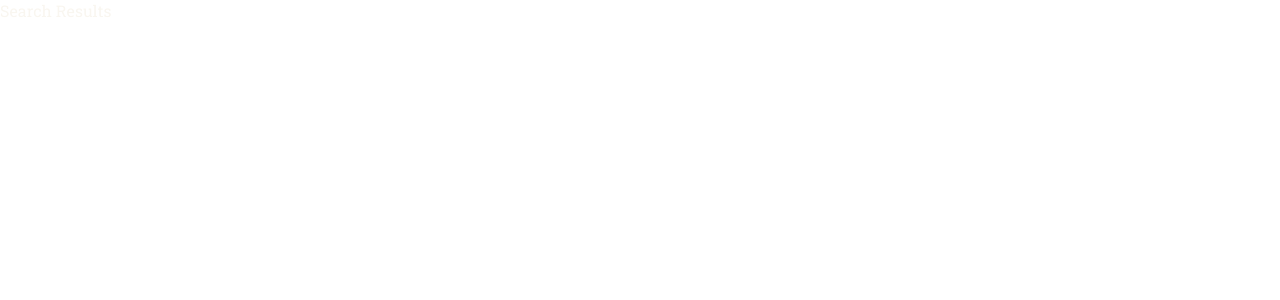
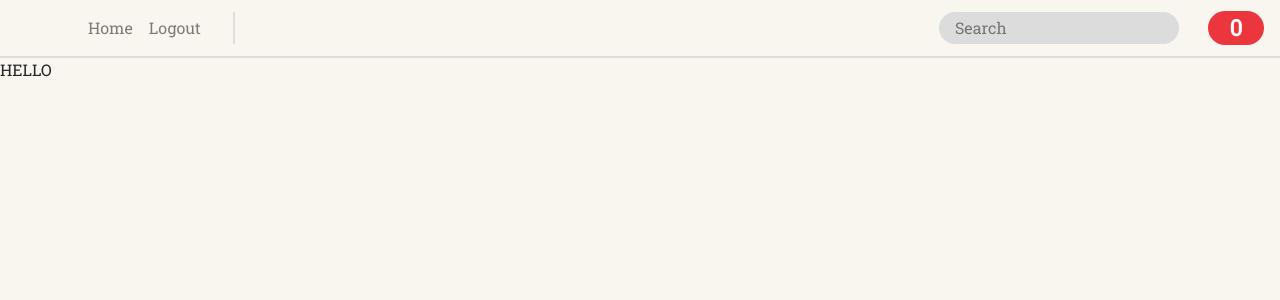
Before and after one commit to Crumbs-SS/ClientFrontEnd, a React (Create React App) app: page /search in a window 1280 px wide. Shown: the top 300 px of the page. Built offline with nearby package versions, Linux system fonts and the light colour scheme.

Commit message:
JTN-078 feat: header component created

```diff
--- a/public/index.html
+++ b/public/index.html
@@ -14,6 +14,12 @@
     <link href="https://fonts.googleapis.com/css2?family=Architects+Daughter&display=swap" rel="stylesheet">
     <link rel="preconnect" href="https://fonts.gstatic.com">
     <link href="https://fonts.googleapis.com/css2?family=Roboto+Slab&display=swap" rel="stylesheet">
+    <link
+      rel="stylesheet"
+      href="https://cdn.jsdelivr.net/npm/bootstrap@4.6.0/dist/css/bootstrap.min.css"
+      integrity="sha384-B0vP5xmATw1+K9KRQjQERJvTumQW0nPEzvF6L/Z6nronJ3oUOFUFpCjEUQouq2+l"
+      crossorigin="anonymous"
+    />
     <title>Scrumptious</title>
   </head>
   <body>
--- a/src/components/Header.js
+++ b/src/components/Header.js
@@ -1,9 +1,54 @@
+import '../style/header.css';
+import { Navbar, Nav, Form, Button } from 'react-bootstrap';
+import { useState } from 'react';
+import { useDispatch } from 'react-redux';
+import { Redirect } from 'react-router-dom';
+import RestaurantService from '../adapters/restaurantService';
 
 const Header = () => {
+  const dispatch = useDispatch();
+
+  const [ searchText, setSearchText ] = useState('');
+  const [ redirectUser, doRedirectUser ] = useState(false);
+
+  const searchForContent = (e) => {
+    e.preventDefault();
+    if(searchText){
+      RestaurantService.getRestaurants(searchText)
+      .then(response => response.json())
+      .then(searchResults => dispatch({
+        type: "SET_SEARCH_RESULTS",
+        searchResults
+      }));
+
+      doRedirectUser(true);
+    }
+  }
+
   return(
-    <div id="header-component">
-
-    </div>
+    <>
+      <div id="header-component">
+        <Navbar>
+          <Nav className="mr-auto">
+            <div className="sidebar-opener"></div>
+            <Nav.Link href= "/">Home</Nav.Link>
+            <Nav.Link href="/logout">Logout</Nav.Link>
+            <div className="vert-line"></div>
+          </Nav>
+          <Form inline onSubmit={searchForContent}>
+            <input
+              onChange={e => setSearchText(e.target.value)}
+              type="text"
+              placeholder="Search"
+              className="search-input"
+            />
+            <span className="shopping-icon">0</span>
+          </Form>
+        </Navbar>
+        <div className="inline-header"></div>
+      </div>
+      { redirectUser ? <Redirect push to={`/search?query=${searchText}`}/> : null }
+    </>
   )
 }
 
--- a/src/components/pages/SearchPage.js
+++ b/src/components/pages/SearchPage.js
@@ -1,11 +1,14 @@
 import '../../style/search-page.css';
-
+import Header from '../Header';
 
 const SearchPage = () => {
     return(
-      <div className="search-page">
-        Search Results
-      </div>
+      <>
+        <Header />
+        <div className="search-page">
+        HELLO
+        </div>
+      </>
     )
 }
 
--- /dev/null
+++ b/src/style/header.css
@@ -0,0 +1,43 @@
+.inline-header{
+  height: 2px;
+  width: 100%;
+  background: rgba(0, 0, 0, .1);
+}
+
+.sidebar-opener{
+  margin-right: 4em;
+}
+
+.search-input{
+  border-radius: 5em;
+  border: none;
+  background: rgb(220, 220, 220);
+  padding-left: 1em;
+  height: 2em;
+  width: 15em;
+
+  transition: width .3s;
+}
+
+.search-input:focus{
+  width: 17em;
+}
+
+.shopping-icon{
+  width: 2.5em;
+  margin-left: 1.3em;
+  background: rgb(235, 54, 62);
+  border-radius: 1em;
+  text-align: center;
+  color: white;
+  font-weight: bold;
+  font-size: 1.4em;
+}
+
+.vert-line{
+  height: 2em;
+  width: 2px;
+  margin: auto;
+  margin-left: 1.5em;
+  background: rgba(0, 0, 0, .1);
+}
--- a/src/style/main.css
+++ b/src/style/main.css
@@ -1,8 +1,12 @@
 html, body {
   margin: 0;
-  color: rgb(249, 246, 240)
+  background: rgb(249, 246, 240)
 }
-
+*{
+  outline: none;
+  outline-style: none;
+  font-family: 'Roboto Slab', serif;
+}
 a{
   text-decoration: none;
   text-decoration-color: none;
@@ -23,8 +27,3 @@ a:hover {
 a:active {
   color: black;
 }
-
-*{
-  outline: none;
-  font-family: 'Roboto Slab', serif;
-}
```
